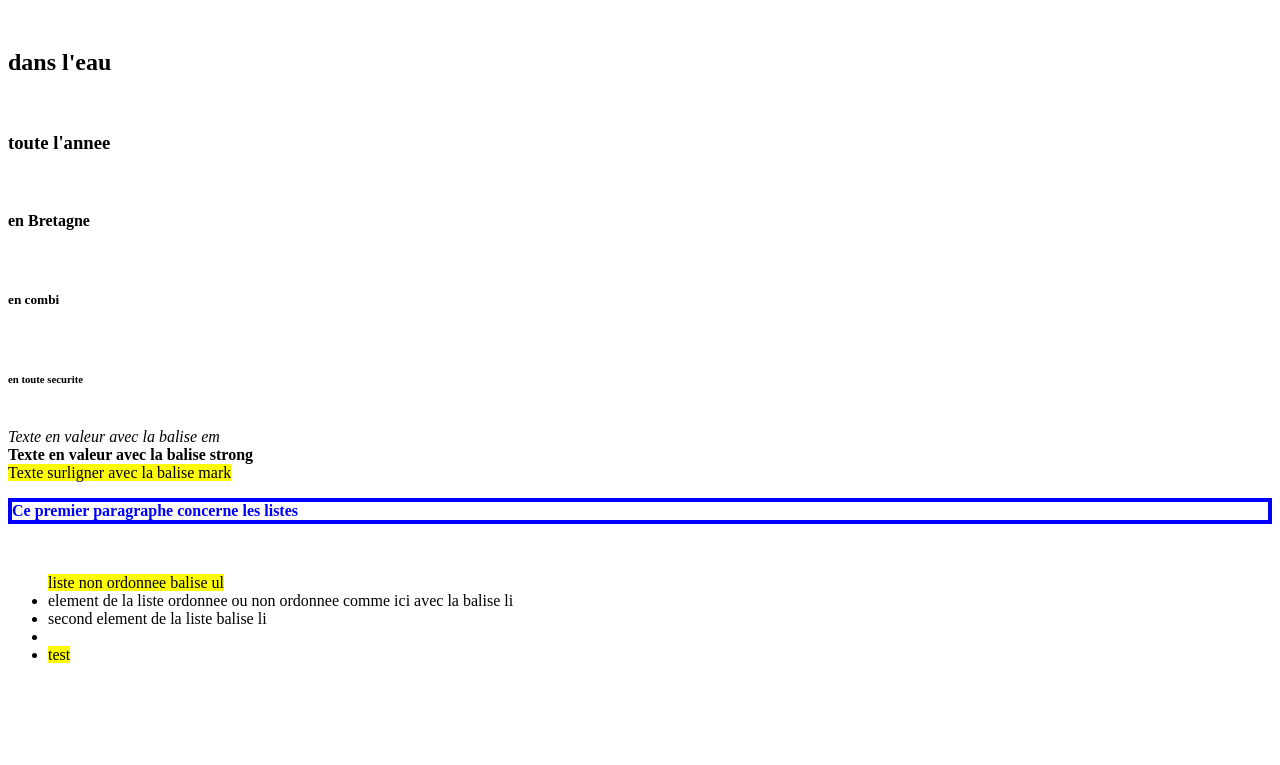
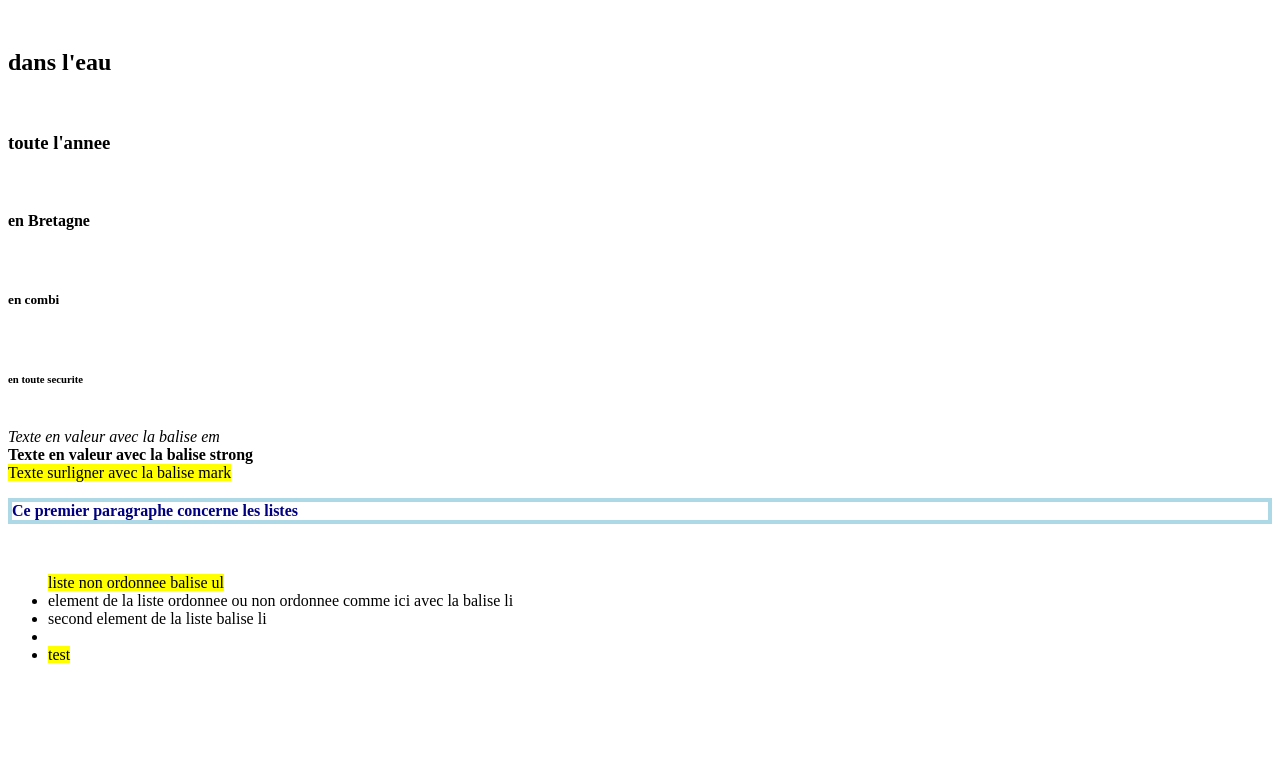
Before and after one commit to Hecea/BzhLearningHtml, a plain HTML site: page index.html in a window 1280 px wide. Shown: the part 77-842 px from the top of the page. Drawn offline with Linux system fonts and the light colour scheme.

Commit message:
Add files via upload

```diff
--- a/style.css
+++ b/style.css
@@ -2,8 +2,8 @@
 
 h1, p
 {
-	color: blue;
+	color: navy;
 	font-weight: bold;
 	/*font-family: Impact; */
-	border: solid 4px;
+	border: solid 4px lightblue;
 }
```
